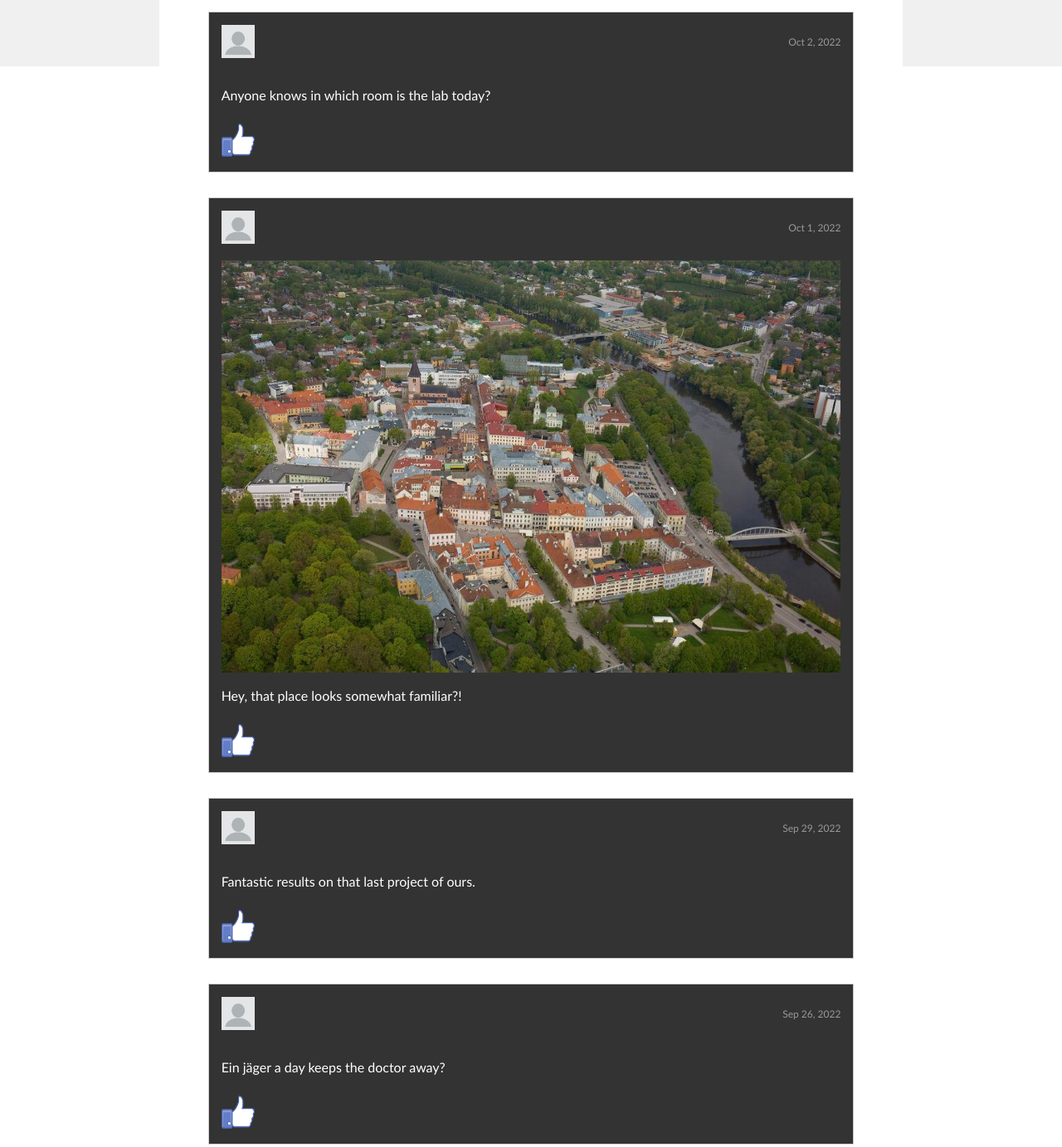
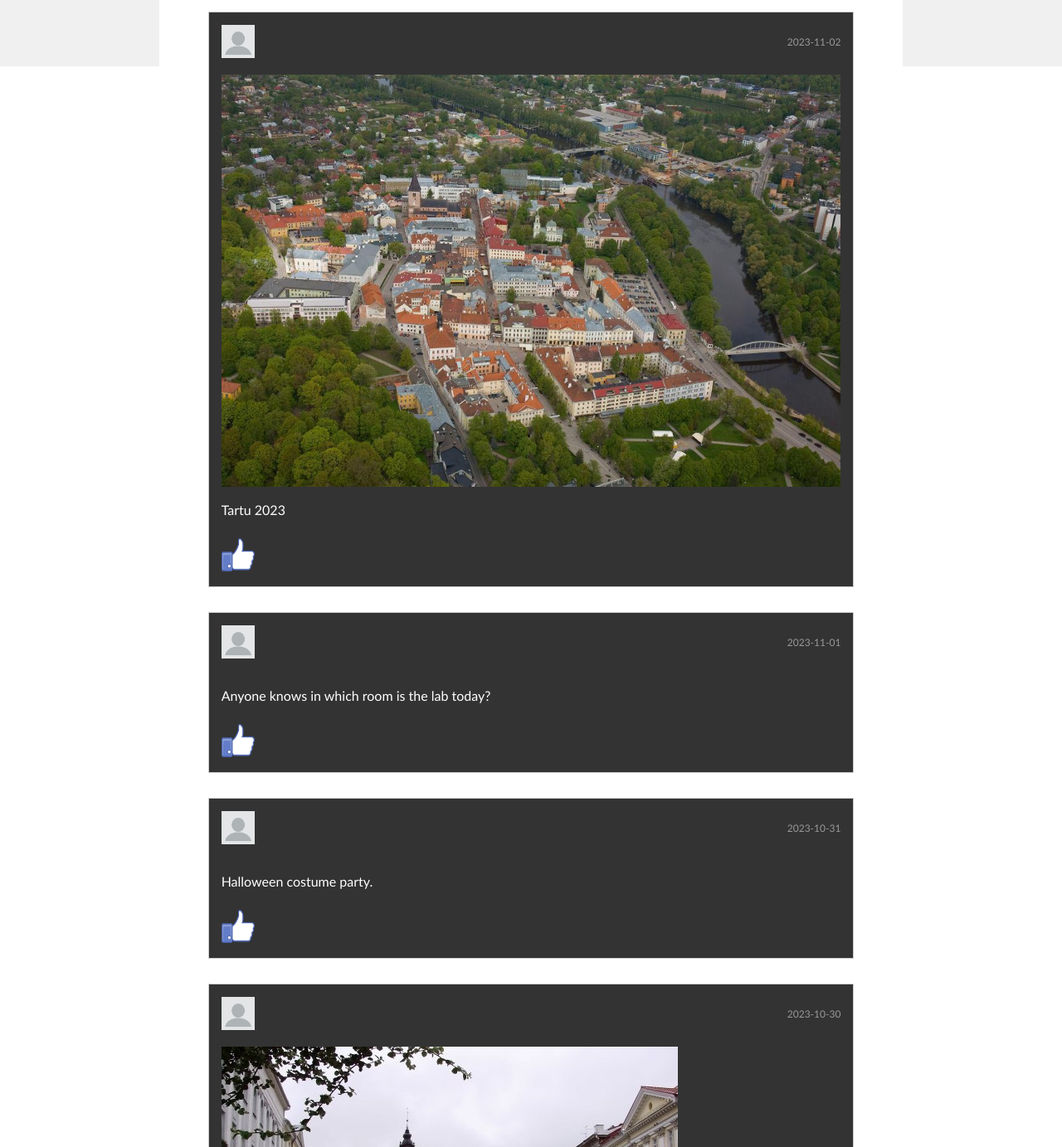
Before and after one commit to Zetsuzanken/WAD-HW2, a plain HTML site: page index.html in a window 1280 px wide. Shown: the part 720-2103 px from the top of the page at 83% size. Drawn offline with Linux system fonts and the light colour scheme; files whose address does not match are found by name.

Commit message:
Implemented 10 dynamic posts

```diff
--- a/index.html
+++ b/index.html
@@ -28,80 +28,7 @@
         <div class="margin-container left-margin"></div>
         <div class="content">
             <!-- Posts Section -->
-            <div class="posts">
-                <div class="post">
-                    <div class="post-header">
-                        <img class="profile-photo" src="res/images/profile.png" alt="Profile Photo">
-                        <div class="post-date">Oct 22, 2022</div>
-                    </div>
-                    <div class="post-content">
-                        <img class="large-photo" src="res/images/tartu.jpg" alt="Large Photo">
-                        <div class="post-text">
-                            <p>Tartu 2022</p>
-                        </div>
-                    </div>
-                    <div class="post-like">
-                        <img class="like-button" src="res/images/like.png" alt="Like Button">
-                    </div>
-                </div>
-                <div class="post">
-                    <div class="post-header">
-                        <img class="profile-photo" src="res/images/profile.png" alt="Profile Photo">
-                        <div class="post-date">Oct 2, 2022</div>
-                    </div>
-                    <div class="post-content">
-                        <div class="post-text">
-                            <p>Anyone knows in which room is the lab today?</p>
-                        </div>
-                    </div>
-                    <div class="post-like">
-                        <img class="like-button" src="res/images/like.png" alt="Like Button">
-                    </div>
-                </div>
-                <div class="post">
-                    <div class="post-header">
-                        <img class="profile-photo" src="res/images/profile.png" alt="Profile Photo">
-                        <div class="post-date">Oct 1, 2022</div>
-                    </div>
-                    <div class="post-content">
-                        <img class="large-photo" src="res/images/tartu2.jpg" alt="Large Photo">
-                        <div class="post-text">
-                            <p>Hey, that place looks somewhat familiar?!</p>
-                        </div>
-                    </div>
-                    <div class="post-like">
-                        <img class="like-button" src="res/images/like.png" alt="Like Button">
-                    </div>
-                </div>
-                <div class="post">
-                    <div class="post-header">
-                        <img class="profile-photo" src="res/images/profile.png" alt="Profile Photo">
-                        <div class="post-date">Sep 29, 2022</div>
-                    </div>
-                    <div class="post-content">
-                        <div class="post-text">
-                            <p>Fantastic results on that last project of ours.</p>
-                        </div>
-                    </div>
-                    <div class="post-like">
-                        <img class="like-button" src="res/images/like.png" alt="Like Button">
-                    </div>
-                </div>
-                <div class="post">
-                    <div class="post-header">
-                        <img class="profile-photo" src="res/images/profile.png" alt="Profile Photo">
-                        <div class="post-date">Sep 26, 2022</div>
-                    </div>
-                    <div class="post-content">
-                        <div class="post-text">
-                            <p>Ein jäger a day keeps the doctor away?</p>
-                        </div>
-                    </div>
-                    <div class="post-like">
-                        <img class="like-button" src="res/images/like.png" alt="Like Button">
-                    </div>
-                </div>
-            </div>
+            <div class="posts"></div>
         </div>
         <div class="margin-container right-margin"></div>
         <!-- Footer -->
--- /dev/null
+++ b/posts.json
@@ -0,0 +1,67 @@
+[
+    {
+      "id": 1,
+      "author": "John Doe",
+      "timestamp": "2023-11-03",
+      "text": "Just had a great lunch!",
+      "photo": "res/images/tartu.jpg"
+    },
+    {
+      "id": 2,
+      "author": "Alice Smith",
+      "timestamp": "2023-11-02",
+      "text": "Tartu 2023",
+      "photo": "res/images/tartu2.jpg"
+    },
+    {
+      "id": 3,
+      "author": "Bob Johnson",
+      "timestamp": "2023-11-01",
+      "text": "Anyone knows in which room is the lab today?"
+    },
+    {
+      "id": 4,
+      "author": "Eve Williams",
+      "timestamp": "2023-10-31",
+      "text": "Halloween costume party."
+    },
+    {
+      "id": 5,
+      "author": "Charlie Brown",
+      "timestamp": "2023-10-30",
+      "text": "Hey, that place looks somewhat familiar?!",
+      "photo": "res/images/tartu.jpg"
+    },
+    {
+      "id": 6,
+      "author": "Grace Davis",
+      "timestamp": "2023-10-29",
+      "text": "Fantastic results on that last project of ours."
+    },
+    {
+      "id": 7,
+      "author": "David Wilson",
+      "timestamp": "2023-10-28",
+      "text": "Working on a new project."
+    },
+    {
+      "id": 8,
+      "author": "Sophia Lee",
+      "timestamp": "2023-10-27",
+      "text": "Ein jäger a day keeps the doctor away?",
+      "photo": "res/images/tartu.jpg"
+    },
+    {
+      "id": 9,
+      "author": "Michael Garcia",
+      "timestamp": "2023-10-26",
+      "text": "Visited a beautiful museum today.",
+      "photo": "res/images/tartu2.jpg"
+    },
+    {
+      "id": 10,
+      "author": "Olivia Martinez",
+      "timestamp": "2023-10-25",
+      "text": "Learning a new language!"
+    }
+]
--- /dev/null
+++ b/script.js
@@ -0,0 +1,79 @@
+const profileIcon = document.getElementById("UserProfilePic");
+ const dropdownMenu = document.getElementById("dropdown-menu");
+
+ profileIcon.addEventListener('click', function () {
+     if (dropdownMenu.style.display === 'none' || dropdownMenu.style.display === '') {
+         dropdownMenu.style.display = 'block';
+     } else {
+         dropdownMenu.style.display = 'none';
+     }
+ });
+
+ //close the dropdown menu if the user clicks anywhere outside of it
+ document.addEventListener('click', function (event) {
+     if (event.target !== profileIcon && event.target !== dropdownMenu) {
+         dropdownMenu.style.display = 'none';
+     }
+ });
+
+ //prevent the dropdown from closing when clicking inside the menu itself
+ dropdownMenu.addEventListener('click', function (event) {
+     event.stopPropagation();
+ });
+
+ // Load and display posts from the JSON file
+fetch('posts.json')
+.then((response) => response.json())
+.then((data) => {
+  const postsContainer = document.querySelector('.posts');
+
+  data.forEach((post) => {
+    const postElement = document.createElement('div');
+    postElement.classList.add('post');
+
+    const postHeader = document.createElement('div');
+    postHeader.classList.add('post-header');
+    const profilePhoto = document.createElement('img');
+    profilePhoto.classList.add('profile-photo');
+    profilePhoto.src = 'res/images/profile.png';
+    profilePhoto.alt = 'Profile Photo';
+    const postDate = document.createElement('div');
+    postDate.classList.add('post-date');
+    postDate.textContent = post.timestamp;
+
+    postHeader.appendChild(profilePhoto);
+    postHeader.appendChild(postDate);
+
+    const postContent = document.createElement('div');
+    postContent.classList.add('post-content');
+    if (post.photo) {
+      const largePhoto = document.createElement('img');
+      largePhoto.classList.add('large-photo');
+      largePhoto.src = post.photo;
+      largePhoto.alt = 'Large Photo';
+      postContent.appendChild(largePhoto);
+    }
+    const postText = document.createElement('div');
+    postText.classList.add('post-text');
+    postText.innerHTML = `<p>${post.text}</p>`;
+
+    postContent.appendChild(postText);
+
+    const postLike = document.createElement('div');
+    postLike.classList.add('post-like');
+    const likeButton = document.createElement('img');
+    likeButton.classList.add('like-button');
+    likeButton.src = 'res/images/like.png';
+    likeButton.alt = 'Like Button';
+    postLike.appendChild(likeButton);
+
+    postElement.appendChild(postHeader);
+    postElement.appendChild(postContent);
+    postElement.appendChild(postLike);
+
+    postsContainer.appendChild(postElement);
+  });
+})
+.catch((error) => {
+  console.error('Error loading posts:', error);
+});
--- a/src/js/script.js
+++ /dev/null
@@ -1,22 +0,0 @@
-const profileIcon = document.getElementById("UserProfilePic");
- const dropdownMenu = document.getElementById("dropdown-menu");
-
- profileIcon.addEventListener('click', function () {
-     if (dropdownMenu.style.display === 'none' || dropdownMenu.style.display === '') {
-         dropdownMenu.style.display = 'block';
-     } else {
-         dropdownMenu.style.display = 'none';
-     }
- });
-
- //close the dropdown menu if the user clicks anywhere outside of it
- document.addEventListener('click', function (event) {
-     if (event.target !== profileIcon && event.target !== dropdownMenu) {
-         dropdownMenu.style.display = 'none';
-     }
- });
-
- //prevent the dropdown from closing when clicking inside the menu itself
- dropdownMenu.addEventListener('click', function (event) {
-     event.stopPropagation();
- });
```
